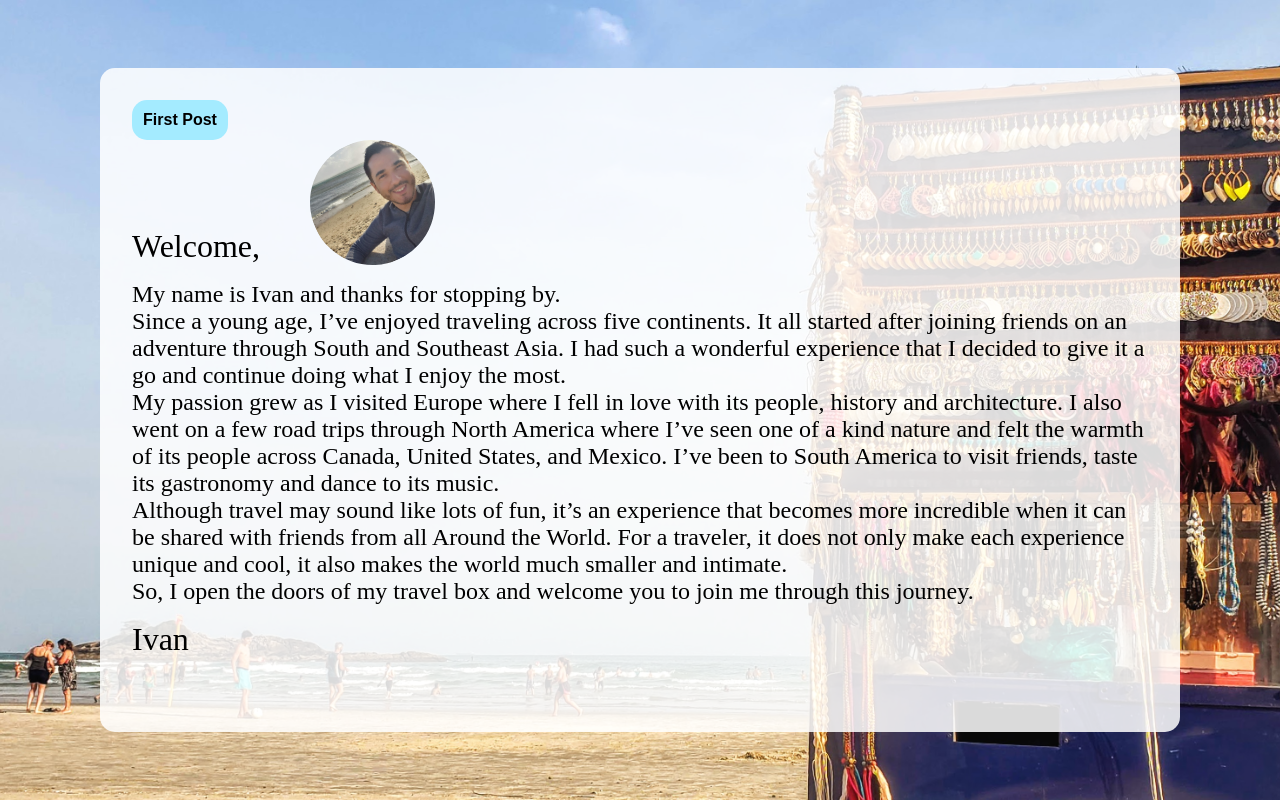
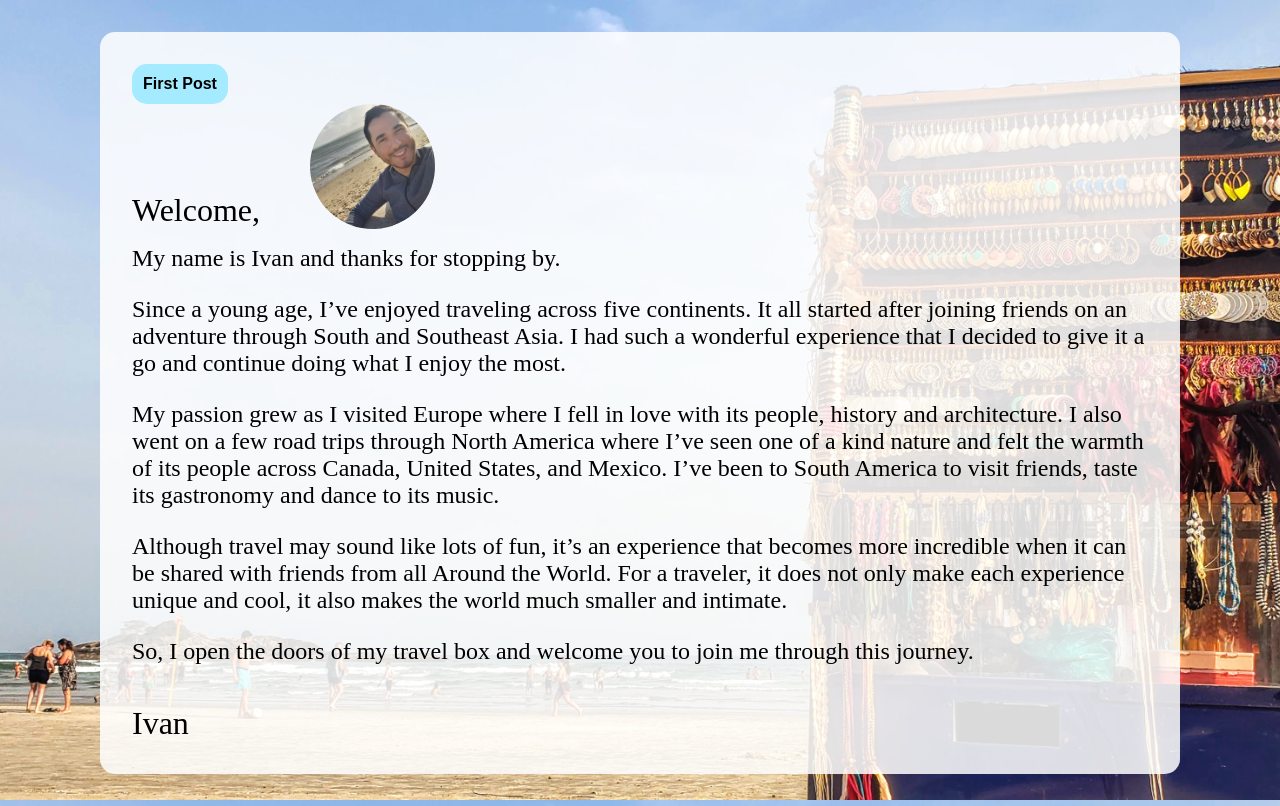
Before and after one commit to ivanzapatarivera/angkor, a React (Create React App) app in the folder client/: page / in a window 1280 px wide. Built offline with nearby package versions, Linux system fonts and the light colour scheme; a web font is replaced by a local one.

Commit message:
Edited structure

```diff
--- a/client/src/setTemplates/postText.js
+++ b/client/src/setTemplates/postText.js
@@ -59,24 +59,26 @@ export default class Template extends Component {
           <div className="btn" id="home">
             ⌂
           </div>
-          <div className="welcome">
+          <section className="welcome">
             <div className="welcome-text">
               <ReturnWelcome />
             </div>
             <div className="welcome-image">
               <ReturnImage />
             </div>
-          </div>
-          <div className="introduction">
+          </section>
+          <article>
+            <p className="introduction">
               <ReturnIntroduction />
-          </div>
+            </p>
             {ReturnText().map((element) => {
-            return <div className="letter-text">{element}</div>;
+              return <p className="letter-text">{element}</p>;
             })}
 
             <div className="signature">
               <ReturnSignature />
             </div>
+          </article>
         </div>
       </div>
     );
--- a/client/src/setWelcomeLetter/letter.js
+++ b/client/src/setWelcomeLetter/letter.js
@@ -66,14 +66,14 @@ export default class Letter extends Component {
             <ReturnImage />
           </div>
         </div>
-        <div className="introduction">
+        <p className="introduction">
           <ReturnIntroduction />
-        </div>
+        </p>
         {ReturnText().map((element) => {
           return (
-            <div className="letter-text" key={element}>
+            <p className="letter-text" key={element}>
               {element}
-            </div>
+            </p>
           );
         })}
 
```
Lines whose indentation alone changed are shown as unchanged.
